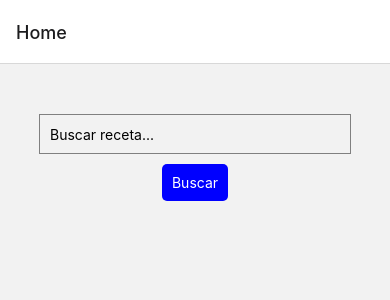
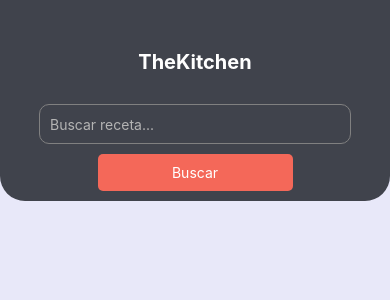
Before and after one commit to JD1975/PruebaExamen, a React Native app: screen /TheKitchen in a window 390 px wide. Before the commit this address had no page. Shown: the top 300 px of the page. Built offline with nearby package versions, Linux system fonts and the light colour scheme.

Commit message:
Aplicacion final

```diff
--- a/App.jsx
+++ b/App.jsx
@@ -1,10 +1,13 @@
-import React, { useState } from 'react';
+import React, { useState, useEffect } from 'react';
 import axios from 'axios';
-import { View, Text, TextInput, TouchableOpacity, FlatList, Image, StyleSheet } from 'react-native';
+import { View, Text, TextInput, TouchableOpacity, FlatList, Image, StyleSheet, ScrollView } from 'react-native';
 import { NavigationContainer } from '@react-navigation/native';
 import { createStackNavigator } from '@react-navigation/stack';
+import {LinearGradient} from 'expo-linear-gradient';
+import HTML from 'react-native-render-html';
+import { useWindowDimensions } from 'react-native';
 
-const apiKey = '491a4b90071240189b5c1100ea2b3952';
+const apiKey = '6eb2aa7b03df49218171dc0c92d0b78d';
 
 const HomeScreen = ({ navigation }) => {
   const [searchQuery, setSearchQuery] = useState('');
@@ -32,17 +35,26 @@ const HomeScreen = ({ navigation }) => {
     fetchDataReceta();
   };
 
+
   return (
+
     <View style={styles.container}>
+      <View style={styles.header}>
+        <Text style={styles.title}>TheKitchen</Text>
+
         <TextInput
           style={styles.input}
           onChangeText={text => setSearchQuery(text)}
           value={searchQuery}
           placeholder="Buscar receta..."
+          placeholderTextColor="#B4B4B4"
         />
         <TouchableOpacity style={styles.button} onPress={handleSearch}>
           <Text style={styles.buttonText}>Buscar</Text>
         </TouchableOpacity>
+      </View>
+
+
       <FlatList
         data={recipes}
         renderItem={({ item }) => (
@@ -50,11 +62,15 @@ const HomeScreen = ({ navigation }) => {
             style={styles.recipeItem}
             onPress={() => navigation.navigate('RecipeDetail', { recipeId: item.id })}
           >
+
+            <View style={styles.homeitems}>
               <Image source={{ uri: item.image }} style={styles.recipeImage} />
               <Text style={styles.recipeTitle}>{item.title}</Text>
+            </View>
           </TouchableOpacity>
         )}
         keyExtractor={item => item.id.toString()}
+        numColumns={2}
       />
     </View>
   );
@@ -81,32 +97,61 @@ const RecipeDetailScreen = ({ route }) => {
     fetchRecipeDetails();
   }, []);
 
+  const { width: windowWidth } = useWindowDimensions();
+
+
   return (
-    <View style={styles.container}>
+    <LinearGradient
+    colors= {['#DDD0D7', '#FFFFFF']}
+    style={{ flex: 1}}
+    >
+    <ScrollView style={styles.containerScroll}>
       {recipeDetails && (
+
         <View style={styles.recipeDetails}>
-          <Image source={{ uri: recipeDetails.image }} style={styles.recipeImage} />
+
+          <View style={styles.header}>
+            <Text style={styles.title}>TheKitchen</Text>
+          </View>
+
+          <Image source={{ uri: recipeDetails.image }} style={styles.recipeImageDetails} />
           <Text style={styles.recipeDetailTitle}>{recipeDetails.title}</Text>
           <Text style={styles.recipeDetailText}>Ingredientes:</Text>
-          {recipeDetails.extendedIngredients.map(ingredient => (
+          {/* {recipeDetails.extendedIngredients.map(ingredient => (
             <Text key={ingredient.id}>{ingredient.original}</Text>
+          ))} */}
+          {recipeDetails.extendedIngredients.map((ingredient, index) => (
+            <Text style={styles.ingredients} key={`${ingredient.id}-${index}`}>{ingredient.original}</Text>
           ))}
+
           <Text style={styles.recipeDetailText}>Instrucciones:</Text>
-          <Text>{recipeDetails.instructions}</Text>
+          <HTML source={{ html: recipeDetails.instructions }} contentWidth={windowWidth} style={{paddingLeft: 10}} />
         </View>
       )}
-    </View>
+    </ScrollView>
+    </LinearGradient>
+
   );
 };
 
 const Stack = createStackNavigator();
 
 const App = () => {
+
+
   return (
     <NavigationContainer>
       <Stack.Navigator>
-        <Stack.Screen name="Home" component={HomeScreen} />
-        <Stack.Screen name="RecipeDetail" component={RecipeDetailScreen} />
+      <Stack.Screen
+          name="TheKitchen"
+          component={HomeScreen}
+          options={{ headerShown: false }}
+        />
+        <Stack.Screen name="RecipeDetail" component={RecipeDetailScreen} options={{
+      title: 'RecipeDetail',
+      headerShown: false
+
+    }}/>
       </Stack.Navigator>
     </NavigationContainer>
   );
@@ -116,7 +161,24 @@ const styles = StyleSheet.create({
   container: {
     flex: 1,
     alignItems: 'center',
-    marginTop: 50,
+    backgroundColor: '#E8E8F9'
+  },
+  header: {
+  backgroundColor: '#40434C',
+  color: 'white',
+  width: '100%',
+  alignItems: 'center',
+  justifyContent: 'center',
+  paddingTop: 30,
+  borderBottomLeftRadius: 25,
+  borderBottomRightRadius: 25,
+  },
+  title: {
+  marginBottom: 30,
+  color: 'white',
+  fontSize: 20,
+  paddingTop: 20,
+  fontWeight: 'bold',
   },
   input: {
     height: 40,
@@ -125,48 +187,83 @@ const styles = StyleSheet.create({
     borderWidth: 1,
     marginBottom: 10,
     paddingHorizontal: 10,
+    color: 'white',
+    borderRadius: 10,
   },
   button: {
-    backgroundColor: 'blue',
+    backgroundColor: '#F46859',
     padding: 10,
     borderRadius: 5,
     marginBottom: 10,
+    width: '50%'
   },
   buttonText: {
     color: 'white',
     textAlign: 'center',
   },
   recipeItem: {
-    flexDirection: 'row',
     alignItems: 'center',
+    width: '50%',
+    padding:10,
+
+  },
+  homeitems: {
+    alignItems: 'left',
+    backgroundColor: 'white',
+    borderRadius: 5,
     padding: 10,
-    borderBottomWidth: 1,
-    borderBottomColor: 'lightgray',
-    width: '100%',
+    width:'100%',
+
   },
   recipeImage: {
-    width: 50,
-    height: 50,
-    marginRight: 10,
+    width: '100%',
+    height: 80,
+    // marginRight: 10,
+    borderRadius: 5,
+    marginBottom:5,
   },
   recipeTitle: {
-    fontSize: 16,
+    fontSize: 14,
+    fontWeight: 'bold',
+  },
+
+  //! DETAILS PART
+
+  recipeImageDetails: {
+    width: '100%',
+    height: 250,
+    // marginRight: 10,
+    borderRadius: 300,
+    marginBottom:20,
+    marginTop:20,
   },
   recipeDetails: {
     flex: 1,
     width: '100%',
-    padding: 10,
+    // padding: 10,
+    // backgroundColor: 'gray'
+
   },
   recipeDetailTitle: {
     fontSize: 20,
     fontWeight: 'bold',
     marginBottom: 10,
+    paddingLeft: 10,
+
   },
   recipeDetailText: {
     fontSize: 16,
     fontWeight: 'bold',
     marginTop: 10,
+    paddingLeft: 10,
   },
+  ingredients: {
+    fontSize: 14,
+    paddingLeft: 10,
+  },
+  containerScroll:{
+    flex: 1,
+  }
 });
 
 export default App;
```
Lines whose indentation alone changed are shown as unchanged.
